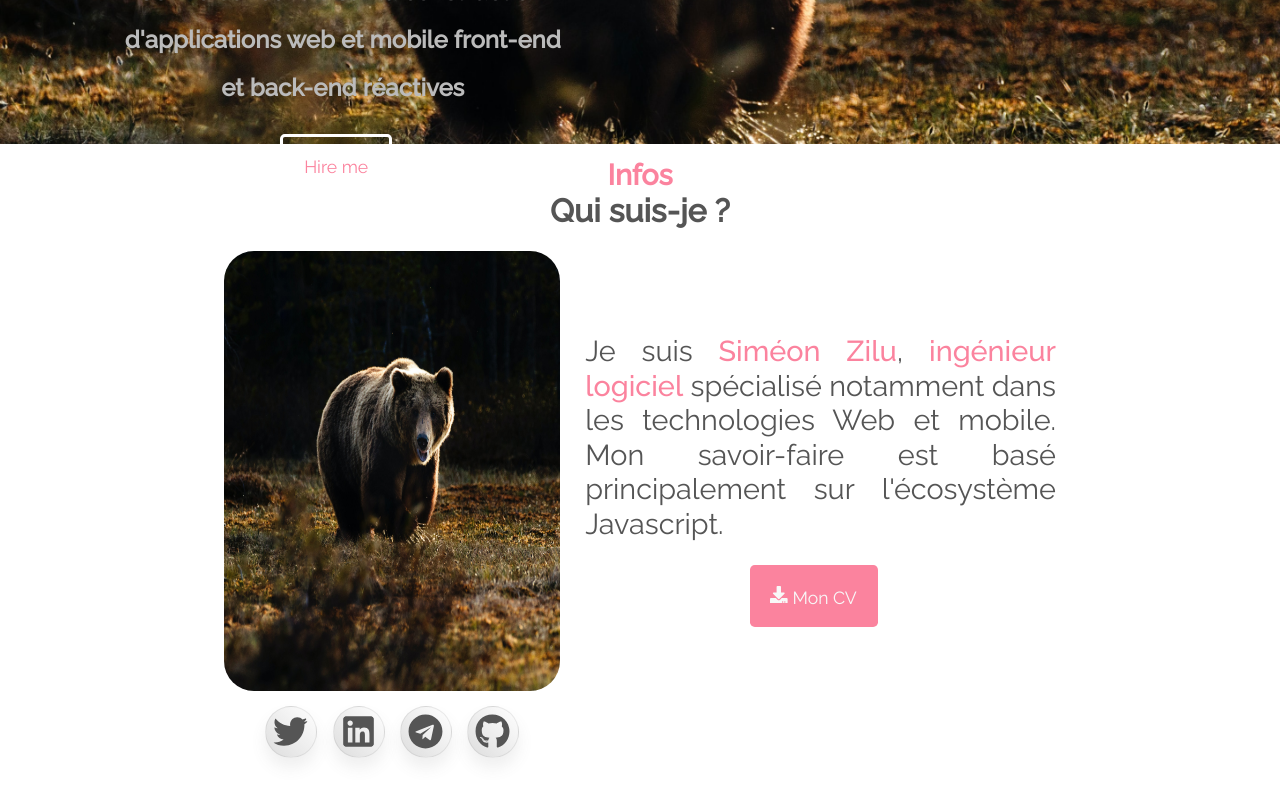
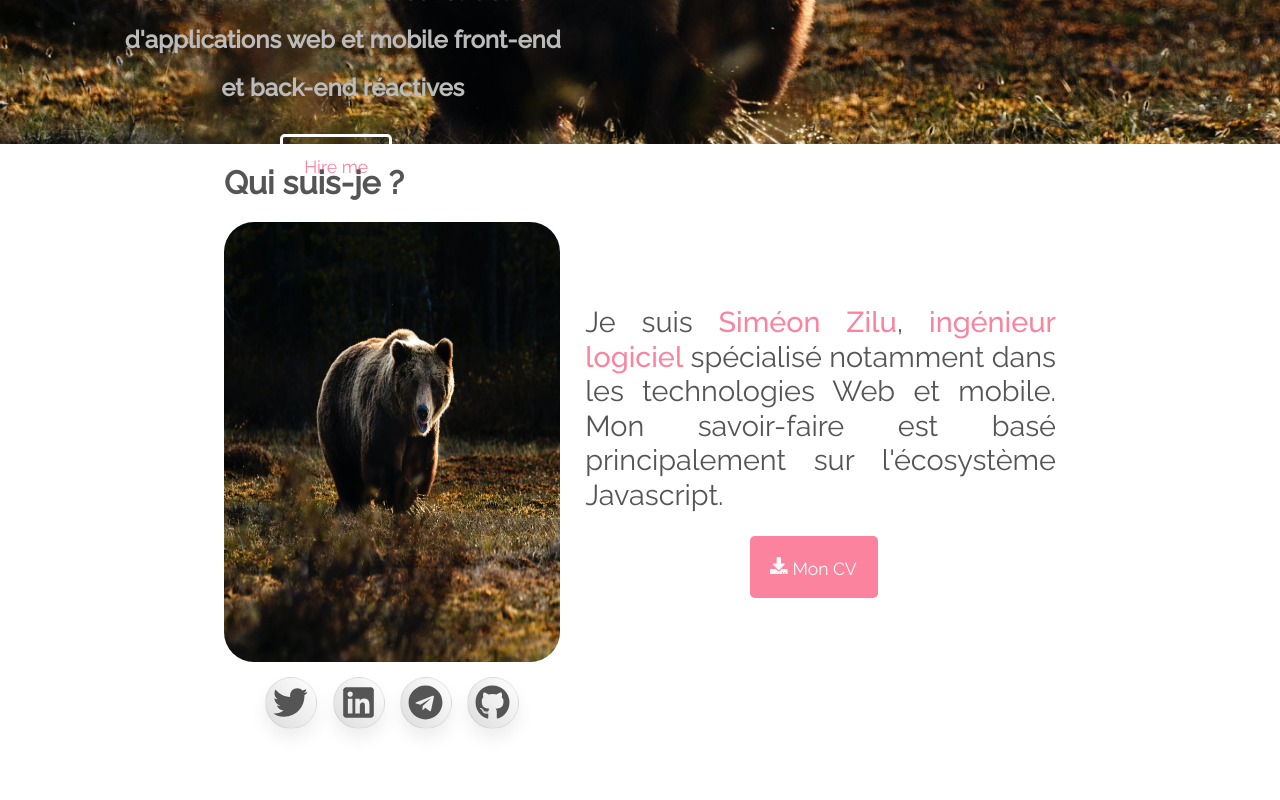
Before and after one commit to ExcaliburSims/portfolioNextJS, a Next.js app: page / in a window 1280 px wide. Shown: the part 656-1456 px from the top of the page. Built offline with nearby package versions, Linux system fonts and the light colour scheme.

Commit message:
fix: position of title

```diff
--- a/pages/Info.jsx
+++ b/pages/Info.jsx
@@ -13,9 +13,10 @@ import {
 function Info() {
   return (
     <div className={styles.container}>
-      <h3>Infos</h3>
-      <h2>Qui suis-je ?</h2>
-      <div>
+      <div className={styles.title}>
+        <h2 data-entete="Information personnelle">Qui suis-je ?</h2>
+      </div>
+      <div className={styles.content}>
         <div className={styles.imgprofil}>
           <img src="/assets/ours.jpg" className="rounded-xl" alt="profil" />
           <ul>
```
